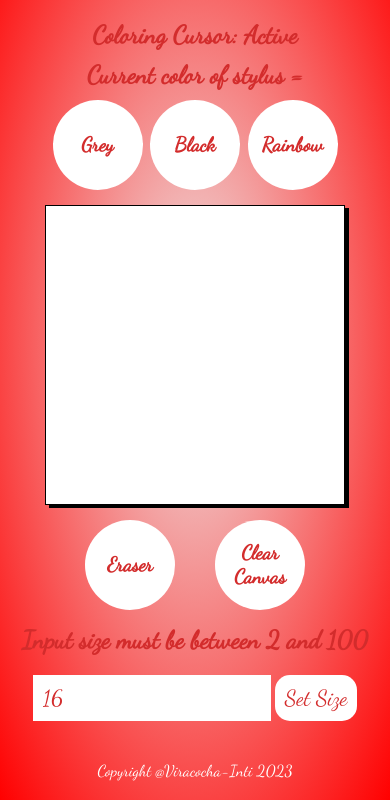
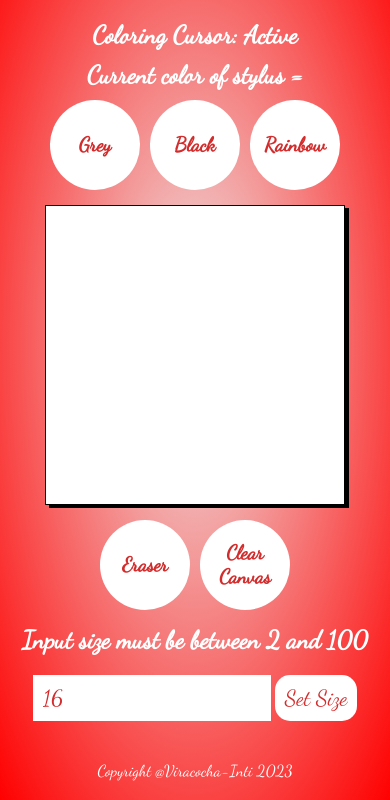
Before and after one commit to Viracocha-Inti/sketchpad, a plain HTML site: page index.html in a window 390 px wide. Shown: the part 112-912 px from the top of the page. Drawn offline with Linux system fonts and the light colour scheme.

Commit message:
css Modified
 Changes to be committed:
	modified:   style.css

```diff
--- a/style.css
+++ b/style.css
@@ -29,7 +29,7 @@
 .currentColor {
   font-size: 25px;
   font-weight: bold;
-  color: rgb(211, 44, 44);
+  color: white;
 }
 .mode,
 .currentColor {
@@ -109,23 +109,28 @@ a {
   .gridNButtons {
     display: flex;
     flex-direction: column;
+    align-items: center;
     gap: 15px;
   }
   .buttons {
     flex-direction: row;
+    gap: 10px;
   }
   .option {
     font-size: 25px;
-    width: 120px;
-    height: 120px;
+    width: 110px;
+    height: 110px;
   }
 }
 
 /* iPhone Pro Screen */
-@media screen and (max-width: 390px) {
+@media screen and (max-width: 420px) {
   .option {
     font-size: 20px;
     width: 90px;
     height: 90px;
   }
+  .buttons {
+    gap: 10px;
+  }
 }
```
